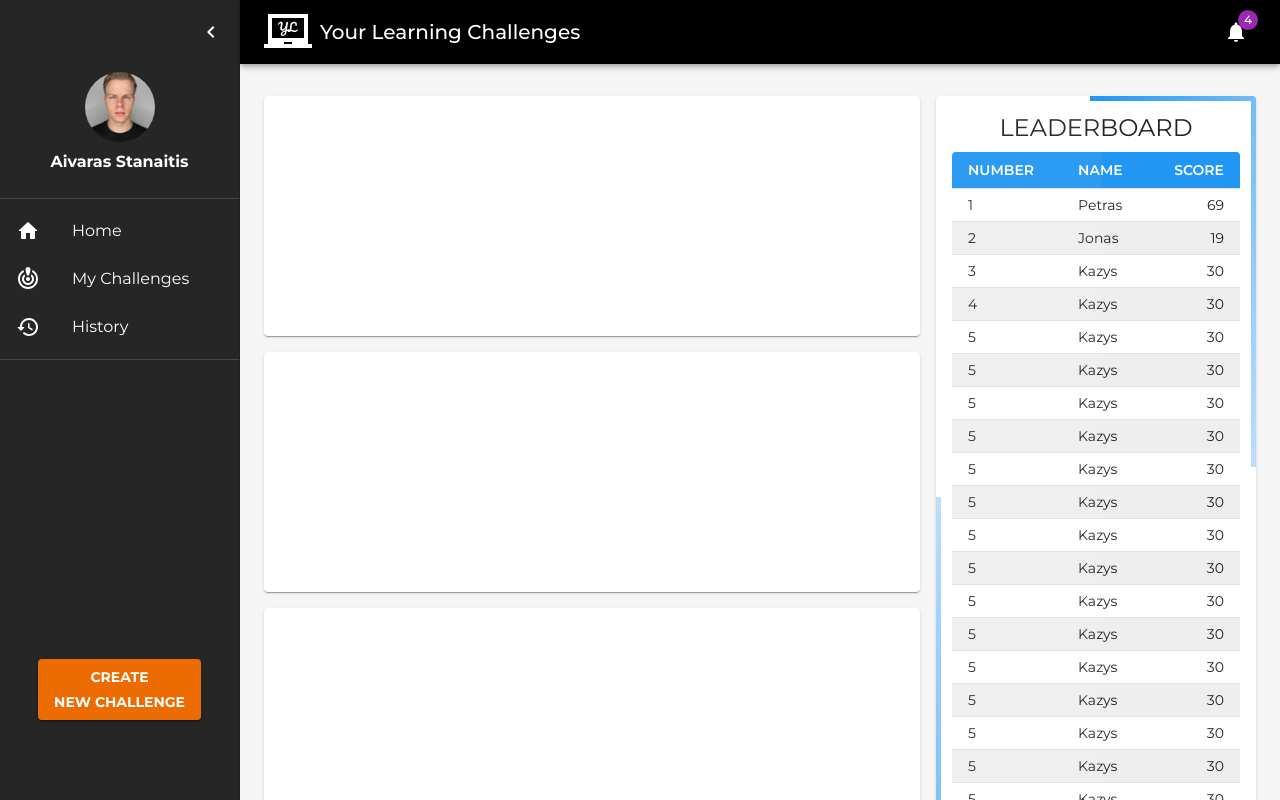
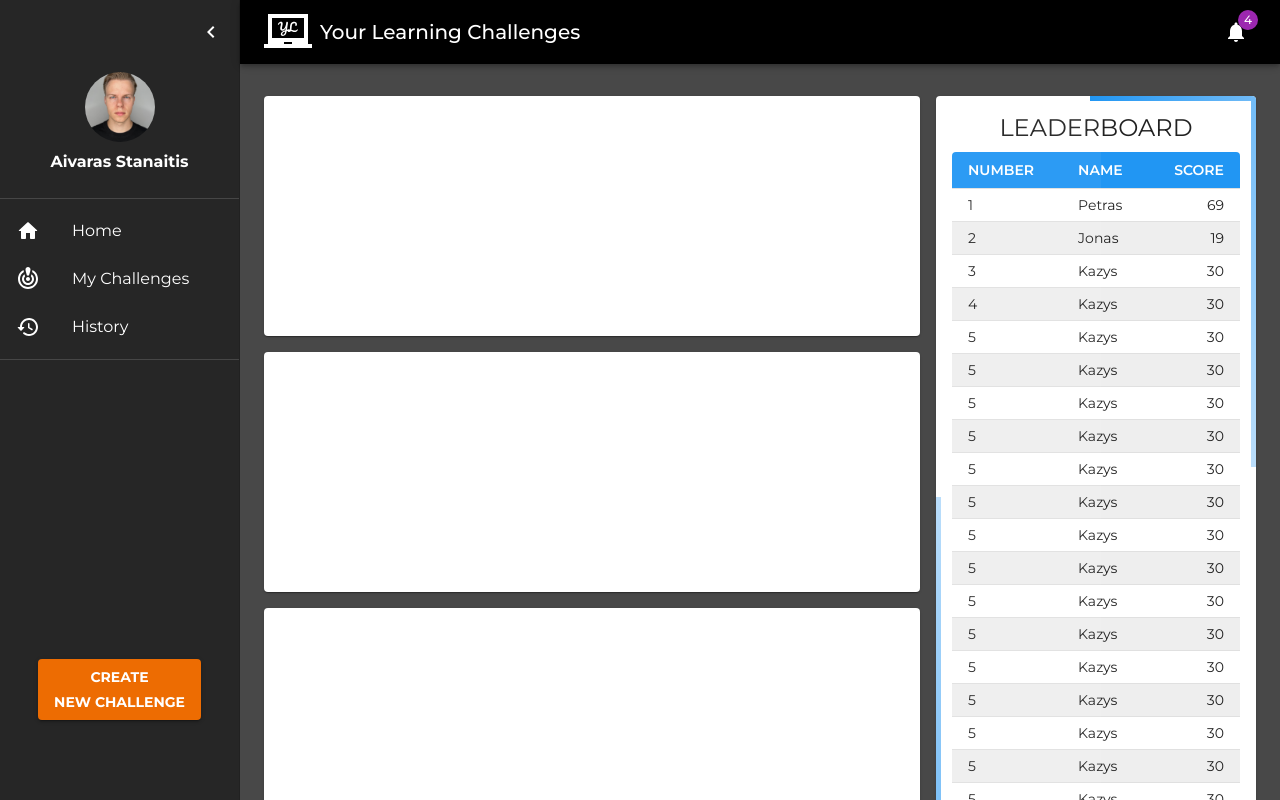
Before and after one commit to aivaraskurseviciusltu/HACKATHON2022, a React (Create React App) app in the folder my-app/: page / in a window 1280 px wide. Built offline with nearby package versions, Linux system fonts and the light colour scheme.

Commit message:
backgorund color update

```diff
--- a/my-app/src/dashboard/Dashboard.js
+++ b/my-app/src/dashboard/Dashboard.js
@@ -1,5 +1,5 @@
 import * as React from 'react';
-import { styled, createTheme, ThemeProvider } from '@mui/material/styles';
+import { styled, ThemeProvider } from '@mui/material/styles';
 import CssBaseline from '@mui/material/CssBaseline';
 import MuiDrawer from '@mui/material/Drawer';
 import Box from '@mui/material/Box';
@@ -19,7 +19,6 @@ import ChevronLeftIcon from '@mui/icons-material/ChevronLeft';
 import NotificationsIcon from '@mui/icons-material/Notifications';
 import { mainListItems } from './listItems';
 import Button from '@mui/material/Button'
-import Orders from './Orders';
 import UserInfo from './UserInfo';
 import theme from '../styles/theme';
 import LeaderboardTable from './LeaderboardTable';
@@ -166,10 +165,7 @@ function DashboardContent() {
         <Box
           component="main"
           sx={{
-            backgroundColor: (theme) =>
-              theme.palette.mode === "light"
-                ? theme.palette.grey[100]
-                : theme.palette.grey[900],
+            backgroundColor: "#484848",
             flexGrow: 1,
             height: "100vh",
             overflow: "auto",
```
